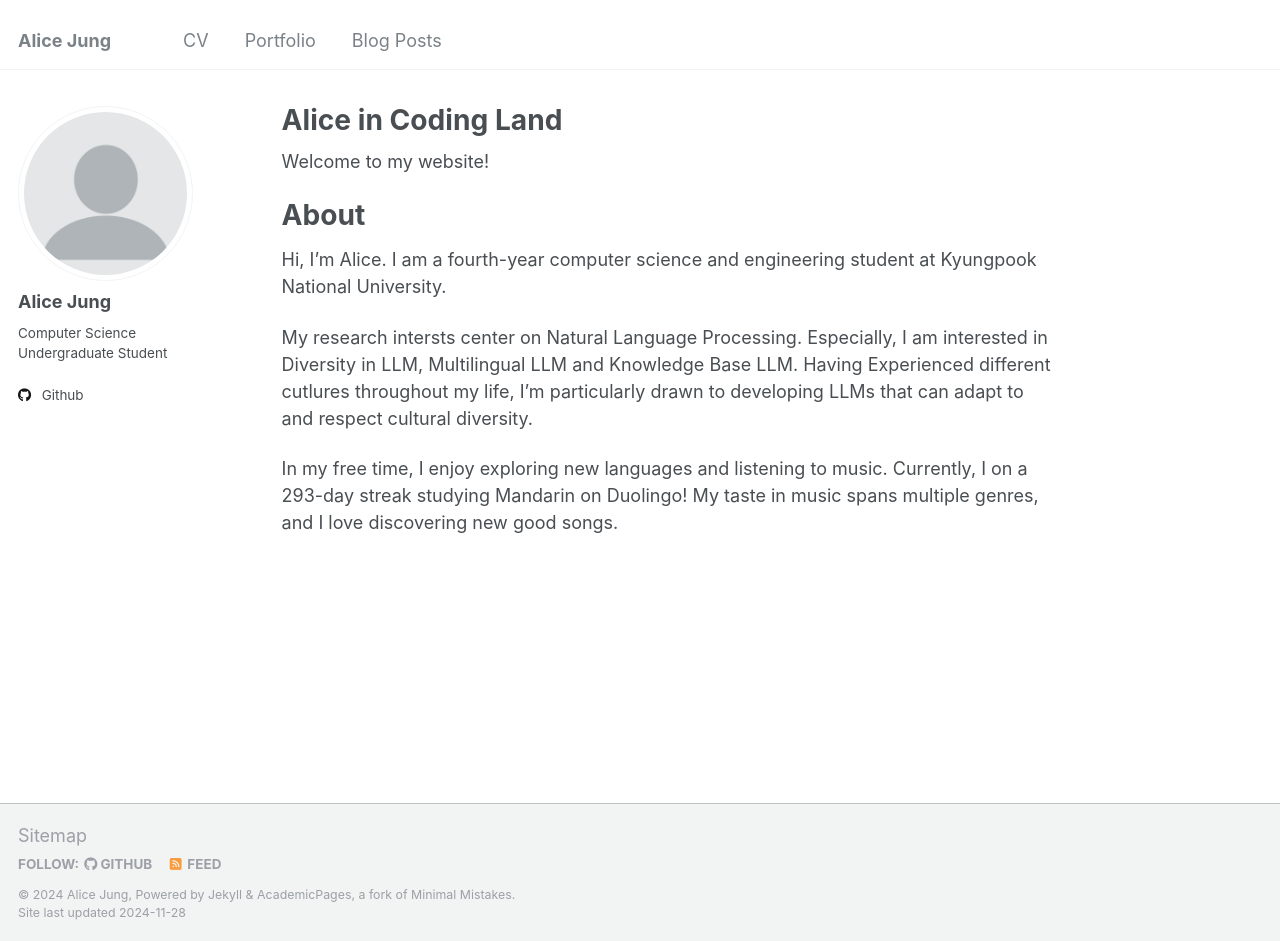
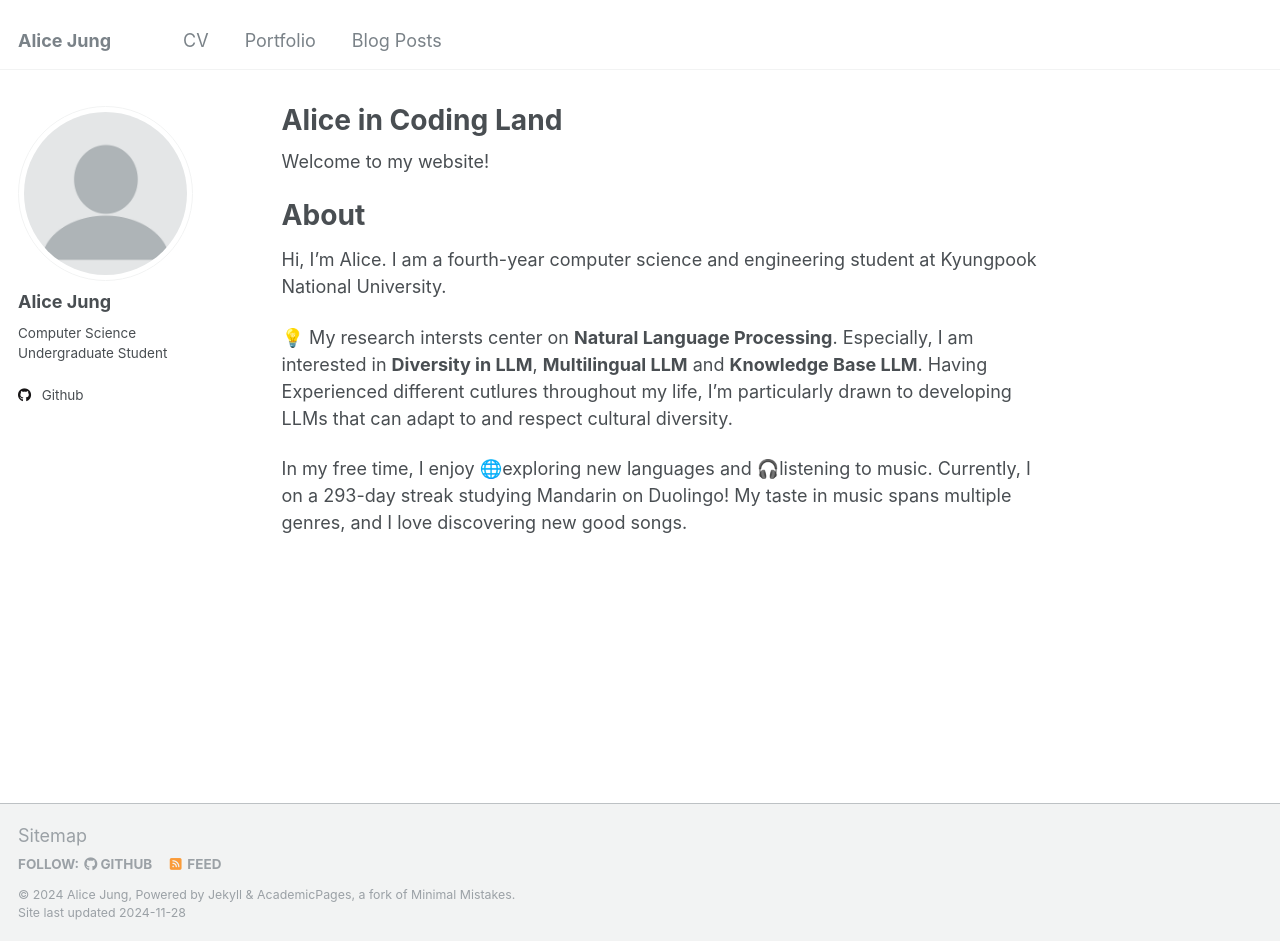
Before and after one commit to alicehjjung/alicehjjung.github.io, a Jekyll site: the page built from _pages/about.md, in a window 1280 px wide and 941 px high. Built offline with Jekyll 4.4.1, drawn with Linux system fonts in a browser that asks for light colours.

Commit message:
Update Ver01

```diff
--- a/_pages/about.md
+++ b/_pages/about.md
@@ -14,7 +14,7 @@ About
 Hi, I'm Alice.
 I am a fourth-year computer science and engineering student at Kyungpook National University.
 
-My research intersts center on Natural Language Processing. Especially, I am interested in Diversity in LLM, Multilingual LLM and Knowledge Base LLM. Having Experienced different cutlures throughout my life, I'm particularly drawn to developing LLMs that can adapt to and respect cultural diversity.
+💡 My research intersts center on **Natural Language Processing**. Especially, I am interested in **Diversity in LLM**, **Multilingual LLM** and **Knowledge Base LLM**. Having Experienced different cutlures throughout my life, I'm particularly drawn to developing LLMs that can adapt to and respect cultural diversity.
 
 
-In my free time, I enjoy exploring new languages and listening to music. Currently, I on a 293-day streak studying Mandarin on Duolingo! My taste in music spans multiple genres, and I love discovering new good songs.
+In my free time, I enjoy 🌐exploring new languages and 🎧listening to music. Currently, I on a 293-day streak studying Mandarin on Duolingo! My taste in music spans multiple genres, and I love discovering new good songs.
--- a/_portfolio/portfolio-2.html
+++ b/_portfolio/portfolio-2.html
@@ -1,7 +1,7 @@
 ---
-title: "Portfolio item number 2"
+title: "News-Title Topic Classification in Data-Centric View Project"
 excerpt: "Short description of portfolio item number 2 <br/><img src='/images/500x300.png'>"
 collection: portfolio
 ---
 
-This is an item in your portfolio. It can be have images or nice text. If you name the file .md, it will be parsed as markdown. If you name the file .html, it will be parsed as HTML.
+<iframe src="https://github.com/alicehjjung/level2_nlp_datacentric-nlp-13/blob/main/readme.md" width="100%" height="600"></iframe>
```
